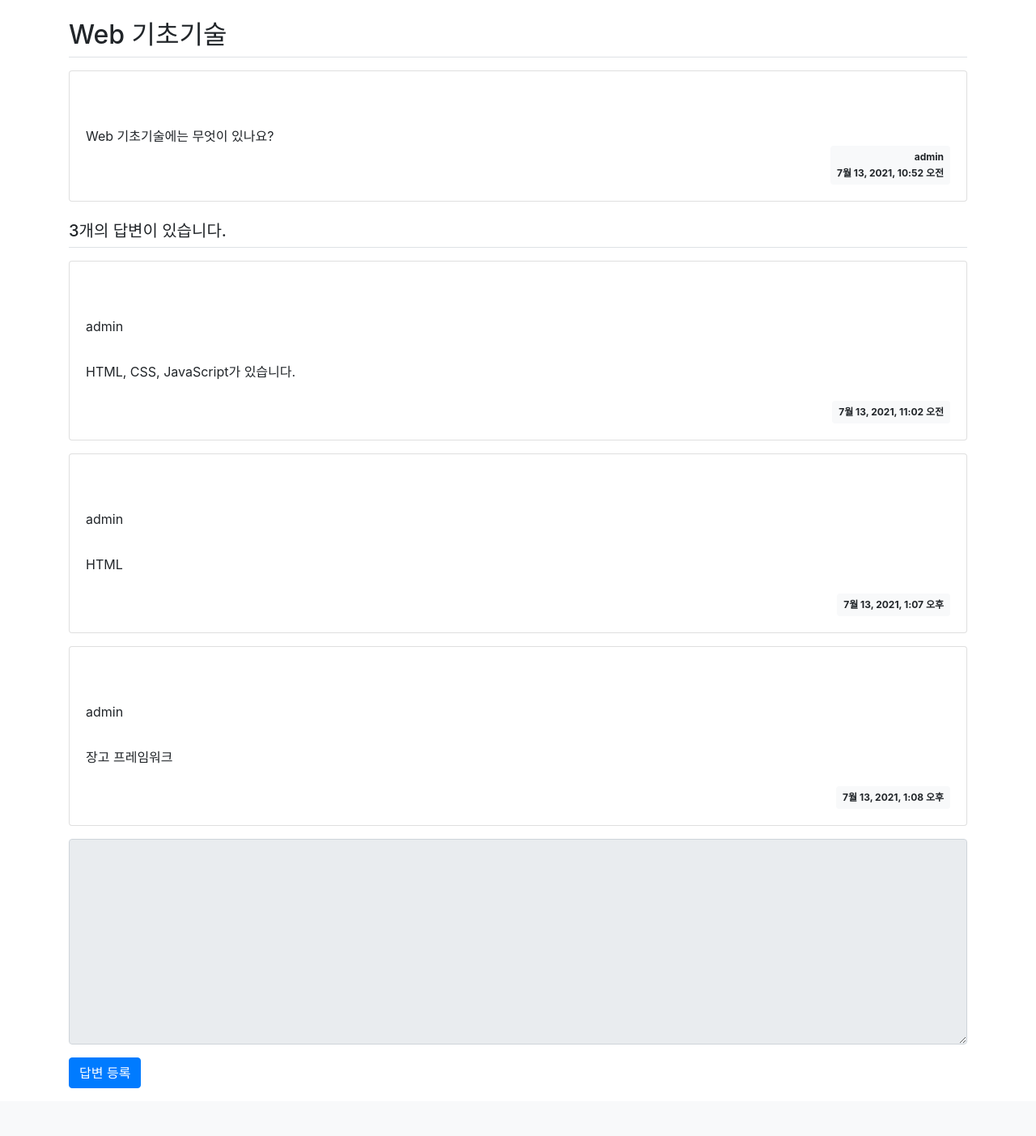
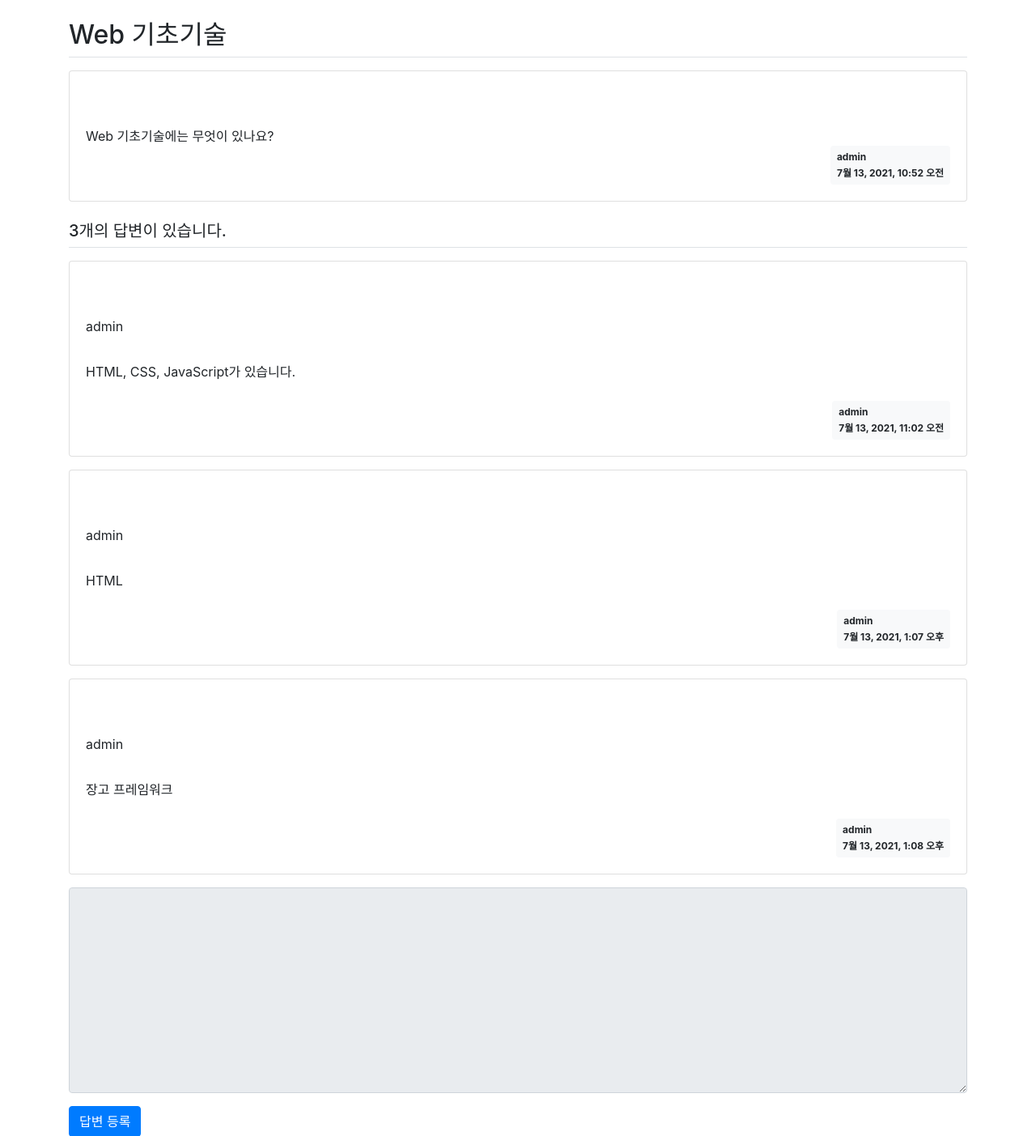
Before and after one commit to soo-youngJun/mysite, a Django app: page /pybo/1/ in a window 1280 px wide. Shown: the part 57-1460 px from the top of the page at 81% size. Before the commit the page ends 1401 px from the top, so only its background shows below. Run offline with Django 3.2, Linux system fonts and the light colour scheme; data comes from the database, SQL or seed files in the repository; both versions use the stored data as it was after the commit; some libraries are stand-ins or nearby versions.

Commit message:
add author

```diff
--- a/pybo/views.py
+++ b/pybo/views.py
@@ -17,7 +17,7 @@ def detail(request, question_id):
     return render(request, 'pybo/question_detail.html', context)
 
 
-@login_required(login_url='common:login')  # '@' 데코레이터
+@login_required(login_url='common:login')
 def answer_create(request, question_id):
     question = get_object_or_404(Question, pk=question_id)
     if request.method == 'POST':
--- a/templates/common/login.html
+++ b/templates/common/login.html
@@ -11,6 +11,8 @@
     </div>
     <form method="post" class="post-form" action="{% url 'common:login' %}">
         {% csrf_token %}
+        <!--     로그인 성공 후 이동되는 URL   -->
+        <input type="hidden" name="next" value="{{ next }}">
         {% include "form_errors.html" %}
         <div class="form-group">
             <label for="username">사용자ID</label>
--- a/templates/pybo/question_detail.html
+++ b/templates/pybo/question_detail.html
@@ -9,7 +9,7 @@
         {{ question.content }}
       </div>
       <div class="d-flex justify-content-end">
-        <div class="badge badge-light p-2 text-right">
+        <div class="badge badge-light p-2 text-left">
             <div class="mb-2">{{ question.author.username }}</div>
             <div>{{ question.create_date }}</div>
         </div>
@@ -28,8 +28,9 @@
           <div>{{ answer.content }}</div>
       </div>
       <div class="d-flex justify-content-end">
-        <div class="badge badge-light p-2">
-          {{ answer.create_date }}
+        <div class="badge badge-light p-2 text-left">
+            <div class="mb-2">{{ answer.author.username }}</div>
+            <div>{{ answer.create_date }}</div>
         </div>
       </div>
     </div>
@@ -52,7 +53,7 @@
         <!--        유효성 위배 오류 처리 끝-->
     <div class="form-group">
       <textarea name="content" id="content"
-                {% if not user.if_authenticated %}disabled{% endif %}
+                {% if not user.is_authenticated %}disabled{% endif %}
                 rows="10" class="form-control"></textarea>
     </div>
     <input type="submit" value="답변 등록" class="btn btn-primary">
```
Also changed, not shown: db.sqlite3.
